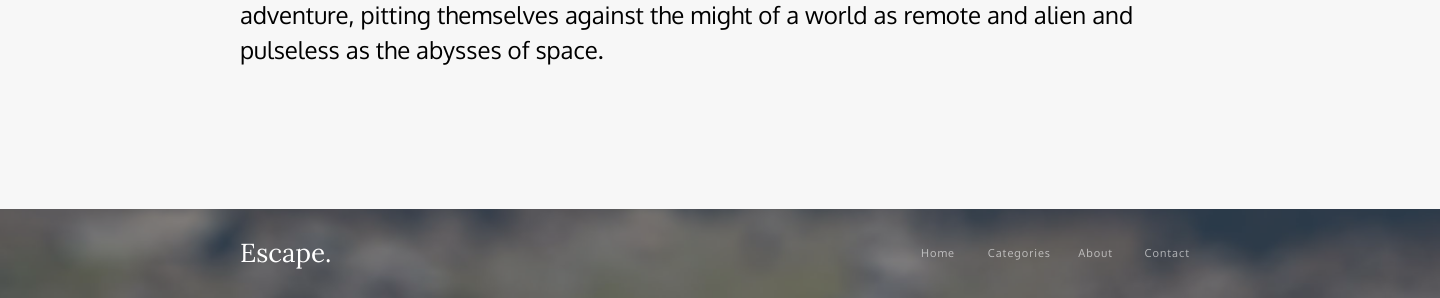
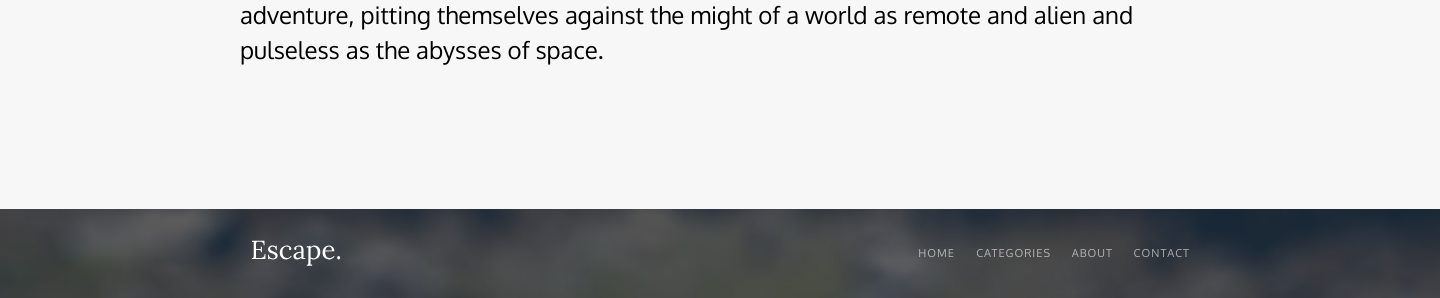
Before and after one commit to Ersulov05/Web_Dev, a PHP site: page /lw_1/the-road-ahead.html in a window 1440 px wide. Shown: the part 2391-2689 px from the top of the page. Run offline with PHP 8.4, Linux system fonts and the light colour scheme.

Commit message:
change in requirements

```diff
--- a/lw_1/the-road-ahead.css
+++ b/the-road-ahead.css
@@ -22,6 +22,8 @@ body {
     letter-spacing: 0.6000000238418579px;
     text-align: left;
     color: rgba(46, 46, 46, 1);
+    text-decoration: none;
+    text-transform: uppercase;
 }
 
 .escape{
@@ -32,18 +34,11 @@ body {
     left: 250px;
 }
 
-.escapetext{
+.escapelogo{
     position: absolute;
     width: 92px;
     height: 26px;
     top: 3px;
-
-    font-family: Lora;
-    font-size: 26px;
-    font-weight: 400;
-    line-height: 26px;
-    letter-spacing: 0em;
-    text-align: left;
 }
 
 .home {
@@ -198,7 +193,8 @@ body {
     position: absolute;
     width: 1440px;
     height: 89px;
-    background-color: rgba(77, 86, 93, 0.5);
+    background: rgba(35, 47, 56, 0.6);
+
 }
 
 #footer .escape{
@@ -209,14 +205,12 @@ body {
     left: 240px;
 }
 
-#footer .escapetext{
-    font-family: Lora;
-    font-size: 26px;
-    font-weight: 400;
-    line-height: 26px;
-    letter-spacing: 0em;
-    text-align: left;
-    color: rgba(255, 255, 255, 1);
+#footer .escapelogofooter{
+    position: absolute;
+    width: 92px;
+    height: 26px;
+    top: 3px;
+    left: 10px;
 }
 
 .right{
@@ -263,4 +257,6 @@ body {
     letter-spacing: 1px;
     text-align: right;
     color: rgba(255, 255, 255, 0.6);
+    text-decoration: none;
+    text-transform: uppercase;
 }
--- a/lw_1/the-road-ahead.html
+++ b/the-road-ahead.html
@@ -3,9 +3,7 @@
     <head>
         <meta charset="utf-8">
         <meta name="description" content="LW_1">
-        <title>
-            LW_1
-        </title>
+        <title>LW_1</title>
         <link rel="stylesheet" href="the-road-ahead.css">
         <link rel="preconnect" href="https://fonts.googleapis.com">
         <link rel="preconnect" href="https://fonts.gstatic.com" crossorigin>
@@ -13,25 +11,23 @@
         <link rel="preconnect" href="https://fonts.googleapis.com">
         <link rel="preconnect" href="https://fonts.gstatic.com" crossorigin>
         <link href="https://fonts.googleapis.com/css2?family=Lora:ital,wght@0,400..700;1,400..700&family=Oxygen:wght@300;400;700&display=swap" rel="stylesheet">
-        <script>
-        </script>
     </head>
     <body>
         <div id="main">
             <div id="header">
                 <div class="escape">
-                    <div class="escapetext">Escape.</div>
-                    <div class="home" class="block">
-                        <div class="hometext header_font">Home</div>
-                        <div class="contact" class="block">
+                    <img class="escapelogo" src="images/Escape.Header.svg" alt="лого">
+                    <div class="home">
+                        <a class="hometext header_font" href="#">Home</a>
+                        <a class="contact" href="#">
                             <div class="contacttext header_font">Contact</div>
-                        </div>
-                        <div class="about" class="block">
+                        </a>
+                        <a class="about" href="#">
                             <div class="abouttext header_font">About</div>
-                        </div>
-                        <div class="categories" class="block">
+                        </a>
+                        <a class="categories" href="#">
                             <div class="categoriestext header_font">Categories</div>
-                        </div>
+                        </a>
                     </div>
                 </div>
             </div>
@@ -43,8 +39,7 @@
                     The road ahead might be paved - it might not be.
                 </div>
             </div>
-            <img id="image" src="image2.png" alt="альтернативный текст">
-
+            <img id="image" src="images/northern_lights.png" alt="альтернативный текст">
             <div id="mainblock">
                 <p id="maintext" class="text">
                     Dark spruce forest frowned on either side the frozen waterway. The trees had been stripped by a recent wind of their white covering of frost, and they seemed to lean towards each other, black and ominous, in the fading light. A vast silence reigned over the land. The land itself was a desolation, lifeless, without movement, so lone and cold that the spirit of it was not even that of sadness. There was a hint in it of laughter, but of a laughter more terrible than any sadness—a laughter that was mirthless as the smile of the sphinx, a laughter cold as the frost and partaking of the grimness of infallibility. It was the masterful and incommunicable wisdom of eternity laughing at the futility of life and the effort of life. It was the Wild, the savage, frozen-hearted Northland Wild.<br><br>
@@ -55,15 +50,15 @@
             </div>
         </div>
         <div id="footer">
-            <img id="imagef" src="image1.png" alt="альтернативный текст">
+            <img id="imagef" src="images/footer_image.png" alt="альтернативный текст">
             <div id="f"></div>
             <div class="escape">
-                <div class="escapetext">Escape.</div>
+                <img class="escapelogofooter" src="images/Escape.Footer.svg" alt="лого">
                 <div class="right">
-                    <div class="hometext fonttext">Home</div>
-                    <div class="contacttext fonttext">Contact</div>
-                    <div class="abouttext fonttext">About</div>
-                    <div class="categoriestext fonttext">Categories</div>
+                    <a class="hometext fonttext" href="#">Home</a>
+                    <a class="contacttext fonttext" href="#">Contact</a>
+                    <a class="abouttext fonttext" href="#">About</a>
+                    <a class="categoriestext fonttext" href="#">Categories</a>
                 </div>
             </div>
         </div>
```
Also changed, not shown: images/Escape.Footer.svg (added), images/Escape.Header.svg (added), images/footer_image.png (renamed from lw_1/image1.png), images/northern_lights.png (renamed from lw_1/image2.png).
